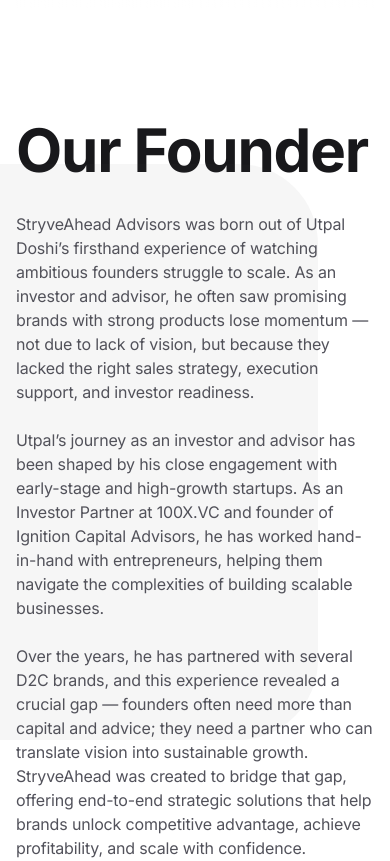
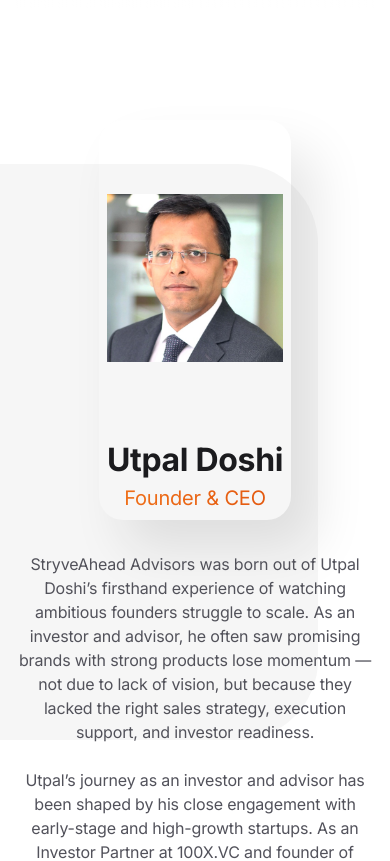
Before and after one commit to Om1513/stryveahead, a Next.js app: page / in a window 390 px wide. Shown: the part 5940-6801 px from the top of the page. Built offline with nearby package versions, Linux system fonts and the light colour scheme.

Commit message:
deploy change

```diff
--- a/components/team/large-team-card.tsx
+++ b/components/team/large-team-card.tsx
@@ -17,13 +17,13 @@
 }: LargeTeamCardProps) {
   return (
     <div
-      className="group flex w-full max-w-[640px] p-8 flex-col items-center gap-8 rounded-2xl bg-white shadow-[24px_30px_51px_0_rgba(0,0,0,0.10)] transition-all duration-300 ease-out hover:shadow-[24px_30px_51px_0_rgba(0,0,0,0.15)] hover:scale-[1.02] focus-within:shadow-[24px_30px_51px_0_rgba(0,0,0,0.15)] focus-within:scale-[1.02] focus-visible:outline-none focus-visible:ring-2 focus-visible:ring-orange-500 focus-visible:ring-offset-2 motion-reduce:transition-none motion-reduce:hover:transform-none motion-reduce:focus-within:transform-none active:scale-[0.98] touch:active:scale-[0.98]"
+      className="group flex w-full max-w-[640px] p-2 sm:p-6 flex-col items-center gap-4 sm:gap-4 rounded-2xl bg-white shadow-[24px_30px_51px_0_rgba(0,0,0,0.10)] transition-all duration-300 ease-out hover:shadow-[24px_30px_51px_0_rgba(0,0,0,0.15)] hover:scale-[1.02] focus-within:shadow-[24px_30px_51px_0_rgba(0,0,0,0.15)] focus-within:scale-[1.02] focus-visible:outline-none focus-visible:ring-2 focus-visible:ring-orange-500 focus-visible:ring-offset-2 motion-reduce:transition-none motion-reduce:hover:transform-none motion-reduce:focus-within:transform-none active:scale-[0.98] touch:active:scale-[0.98]"
       tabIndex={0}
       role="article"
       aria-label={`Team member: ${name}, ${title}`}
     >
       {/* Image */}
-      <div className="relative w-full max-w-[360px] h-[300px] rounded-2xl overflow-hidden">
+      <div className="relative w-full max-w-[440px] h-[300px] sm:max-w-[360px] sm:h-[300px] rounded-2xl overflow-hidden sm:p-0">
         <Image
           src={imageUrl}
           alt={`${name} - ${title}`}
@@ -34,9 +34,9 @@
       </div>
 
       {/* Content */}
-      <div className="flex flex-col items-center gap-6 self-stretch">
-        <div className="flex flex-col items-center gap-6 self-stretch">
-          <div className="flex flex-col items-center gap-4 self-stretch">
+      <div className="flex flex-col items-center gap-3 sm:gap-6 self-stretch">
+        <div className="flex flex-col items-center gap-3 sm:gap-6 self-stretch">
+          <div className="flex flex-col items-center gap-2 sm:gap-4 self-stretch">
             <div className="self-stretch text-center font-inter text-[32px] font-bold leading-8 text-neutral-900">
               {name}
             </div>
@@ -48,7 +48,7 @@
               {title}
             </div>
             {bio && (
-              <div className="self-stretch text-center font-inter text-lg font-normal leading-7 text-neutral-500 mt-4 max-w-[500px]">
+              <div className="hidden sm:block self-stretch text-center font-inter text-lg font-normal leading-7 text-neutral-500 mt-4 max-w-[500px]">
                 {bio}
               </div>
             )}
--- a/components/team/team.tsx
+++ b/components/team/team.tsx
@@ -14,20 +14,20 @@
       <div className="absolute right-[72px] top-[108px] w-[496px] h-[576px] rounded-[80px] bg-neutral-600 opacity-5"></div>
 
       <Container>
-        <div className="flex flex-col lg:flex-row items-start gap-8 lg:gap-16">
+        <div className="flex flex-col lg:flex-row items-center lg:items-start gap-8 lg:gap-16">
           {/* Left Content */}
           <motion.div
-            className="w-full lg:w-[528px] flex-shrink-0"
+            className="w-full lg:w-[528px] flex-shrink-0 order-2 lg:order-1"
             variants={slideInLeft}
             initial="hidden"
             whileInView="visible"
-            viewport={{ once: true, amount: 0.3 }}
+            viewport={{ once: true, amount: 0.05 }}
           >
-            <div className="mb-8">
-              <h2 className="text-[60px] font-bold leading-[60px] text-neutral-900 mb-8 font-inter">
+            <div className="mb-8 text-center lg:text-left">
+              <h2 className="hidden lg:block text-[60px] font-bold leading-[60px] text-neutral-900 mb-8 font-inter">
                 {teamContent.title}
               </h2>
-              <p className="text-base font-normal leading-6 text-neutral-600 font-inter whitespace-pre-line">
+              <p className="text-base font-normal leading-6 text-neutral-600 font-inter whitespace-pre-line text-center lg:text-left">
                 {teamContent.description}
               </p>
             </div>
@@ -35,11 +35,11 @@
 
           {/* Right Content - Large Team Card */}
           <motion.div
-            className="flex-1 flex justify-center lg:max-w-[640px]"
+            className="flex-1 flex justify-center lg:max-w-[640px] order-1 lg:order-2"
             variants={slideInRight}
             initial="hidden"
             whileInView="visible"
-            viewport={{ once: true, amount: 0.3 }}
+            viewport={{ once: true, amount: 0.1 }}
           >
             <LargeTeamCard
               name={teamContent.members[0].name}
```
